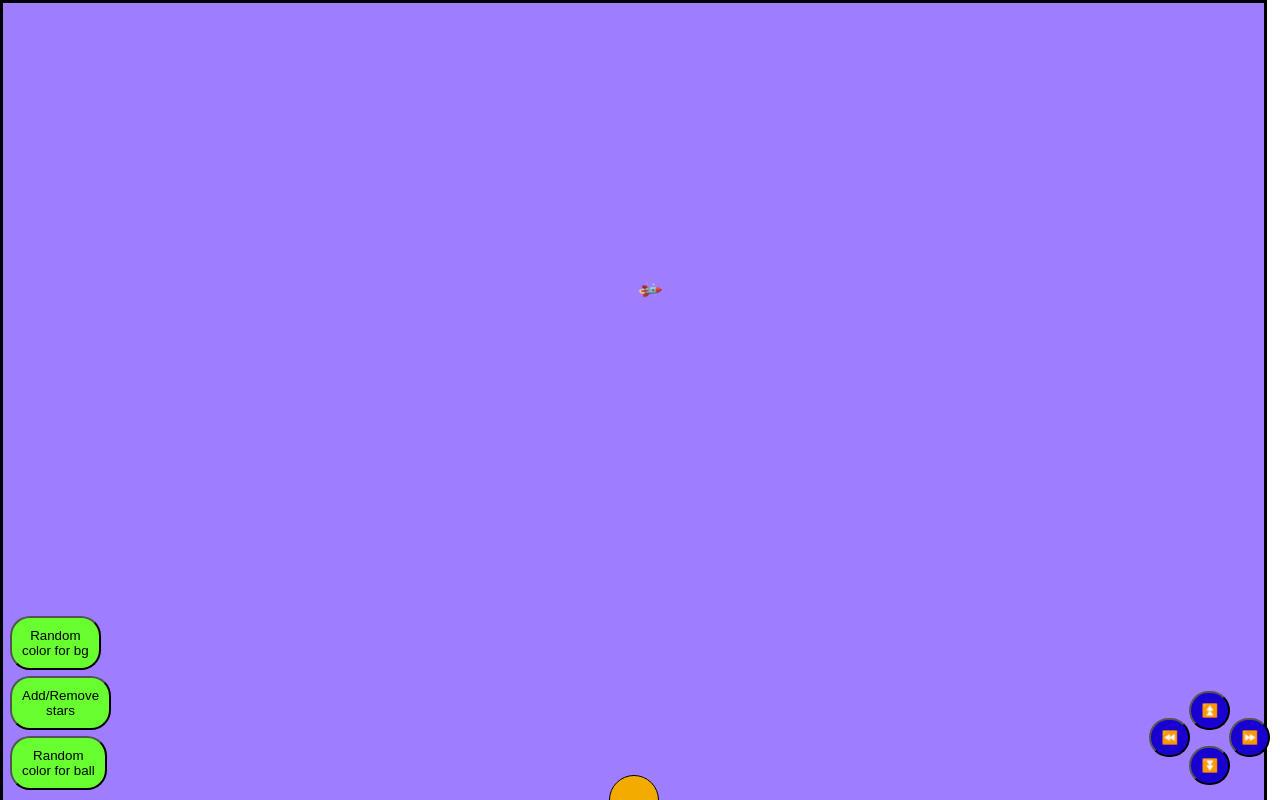
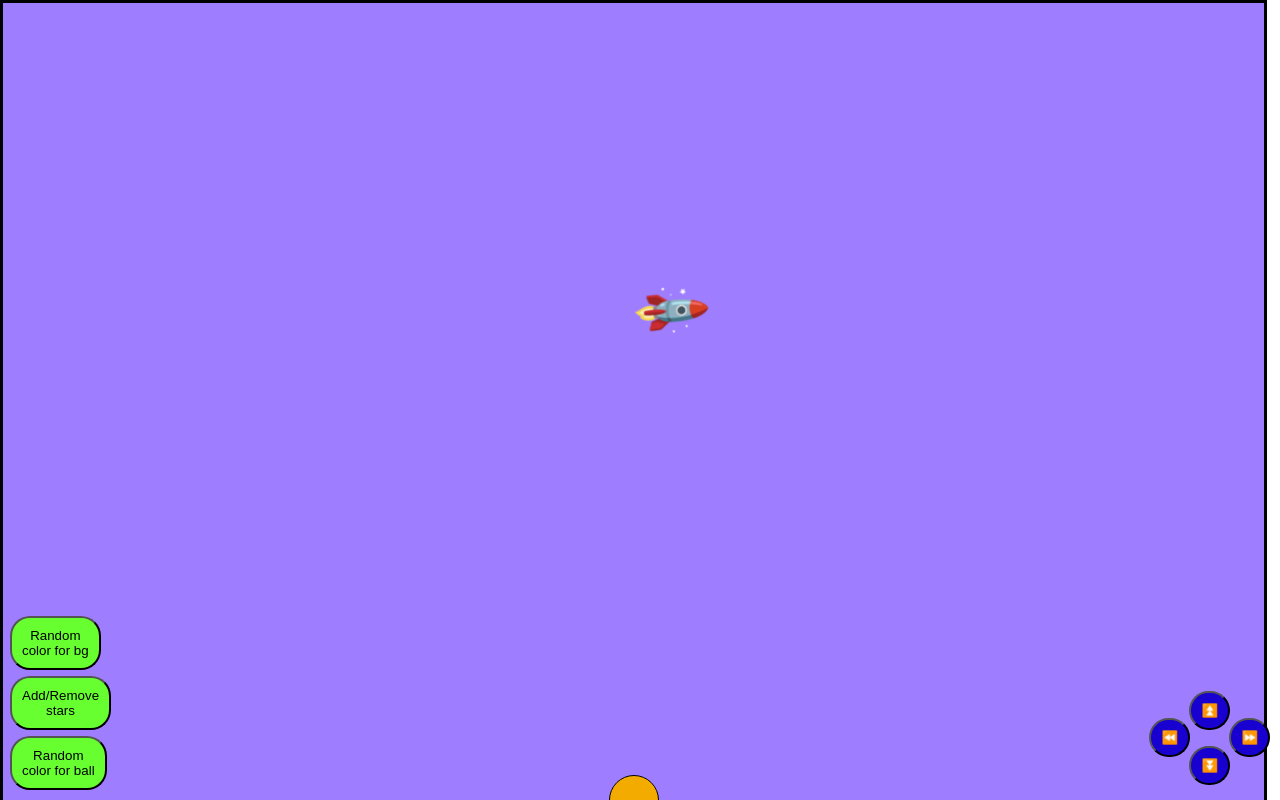
Before and after one commit to DenysHV1/sp-ball, a plain HTML site: page index.html in a window 1280 px wide. Shown: the top 800 px of the page. Drawn offline with Linux system fonts and the light colour scheme.

Commit message:
rocket is biger

```diff
--- a/css/style.css
+++ b/css/style.css
@@ -191,11 +191,12 @@ img {
   transform: scale(1.1);
 }
 
-.main-title {
+.rocket {
   position: fixed;
   top: 35%;
   left: 50%;
   z-index: 0;
   color: blueviolet;
   transform: rotate(40deg);
+  font-size: 50px;
 }
--- a/index.html
+++ b/index.html
@@ -24,7 +24,7 @@
       </button>
       <div class="container-for-ball">
         <div class="balls"></div>
-        <div class="main-title">🚀</div>
+        <div class="rocket">🚀</div>
       </div>
     </section>
     <script src="./js/main.js" type="module"></script>
```
